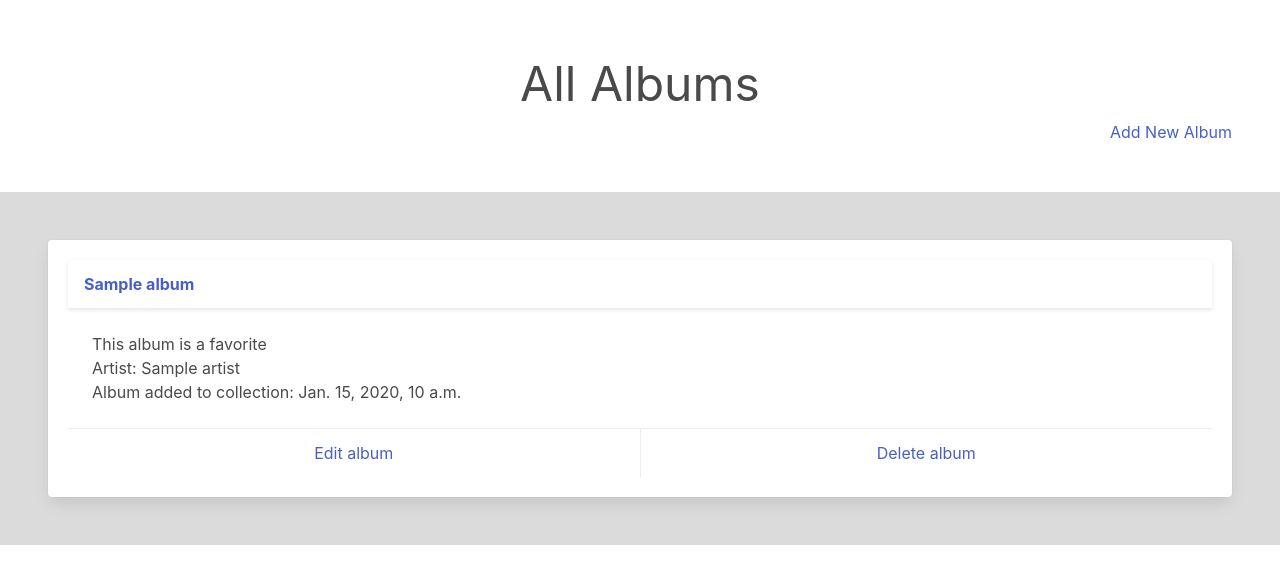
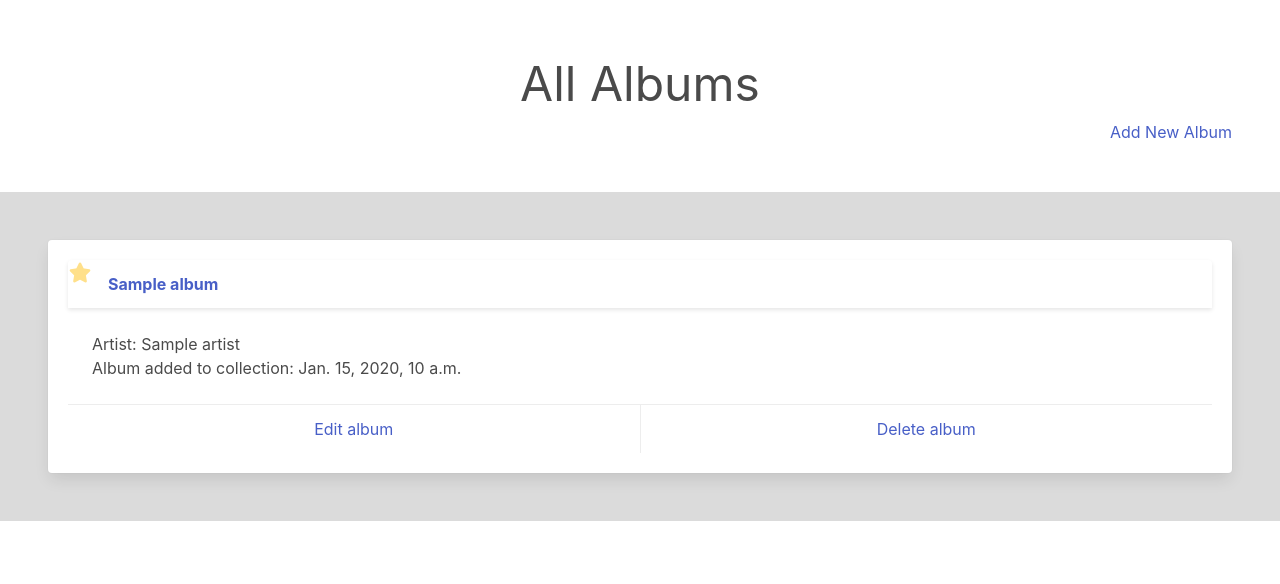
Before and after one commit to Momentum-Team-13/django-music-racheldk, a Django app: page / in a window 1280 px wide. Shown: the top 584 px of the page. Run offline with Django 4.2, Linux system fonts and the light colour scheme; tables that the repository leaves empty hold one stand-in row (values such as "Sample post"); some libraries are stand-ins or nearby versions.

Commit message:
Favorite album display as star on list_albums

```diff
--- a/templates/albums/list_albums.html
+++ b/templates/albums/list_albums.html
@@ -11,13 +11,15 @@
     {% for album in albums %}
     <div class="card box has-background-whiter">
         <div class="card-header">
+            <span class="icon has-text-warning">
+                {% if album.favorite == True %}
+                    <i class="fa-solid fa-star fa-lg"></i>
+                {% endif %}
+            </span>
             <h2 class="card-header-title"><a href="{% url 'album_detail' pk=album.pk%}">{{ album }}</a></h2>
         </div>
 
         <div class="card-content">
-            {% if album.favorite == True %}
-                <p>This album is a favorite</p>
-            {% endif %}
             <p>Artist: {{ album.artist }}</p>
             <p>Album added to collection: {{ album.created_at }}</p>
         </div>
--- a/templates/base.html
+++ b/templates/base.html
@@ -8,6 +8,7 @@
     <meta name="viewport" content="width=device-width, initial-scale=1.0">
     <title>Music</title>
     <link rel="stylesheet" href="https://cdn.jsdelivr.net/npm/bulma@0.9.4/css/bulma.min.css">
+    <script src="https://kit.fontawesome.com/b7a3082fe9.js" crossorigin="anonymous" defer></script>
 </head>
 <body>
     <div>
```
